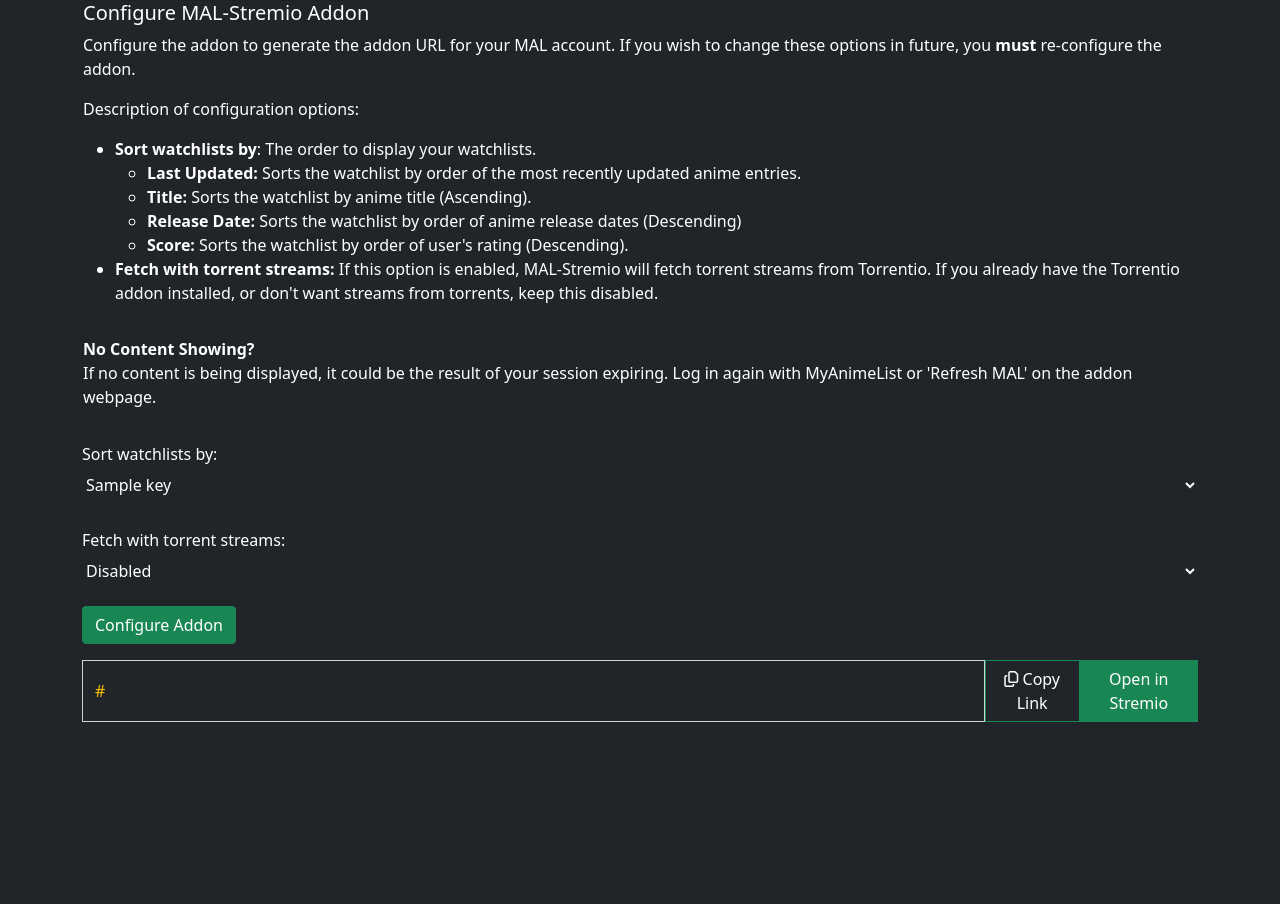
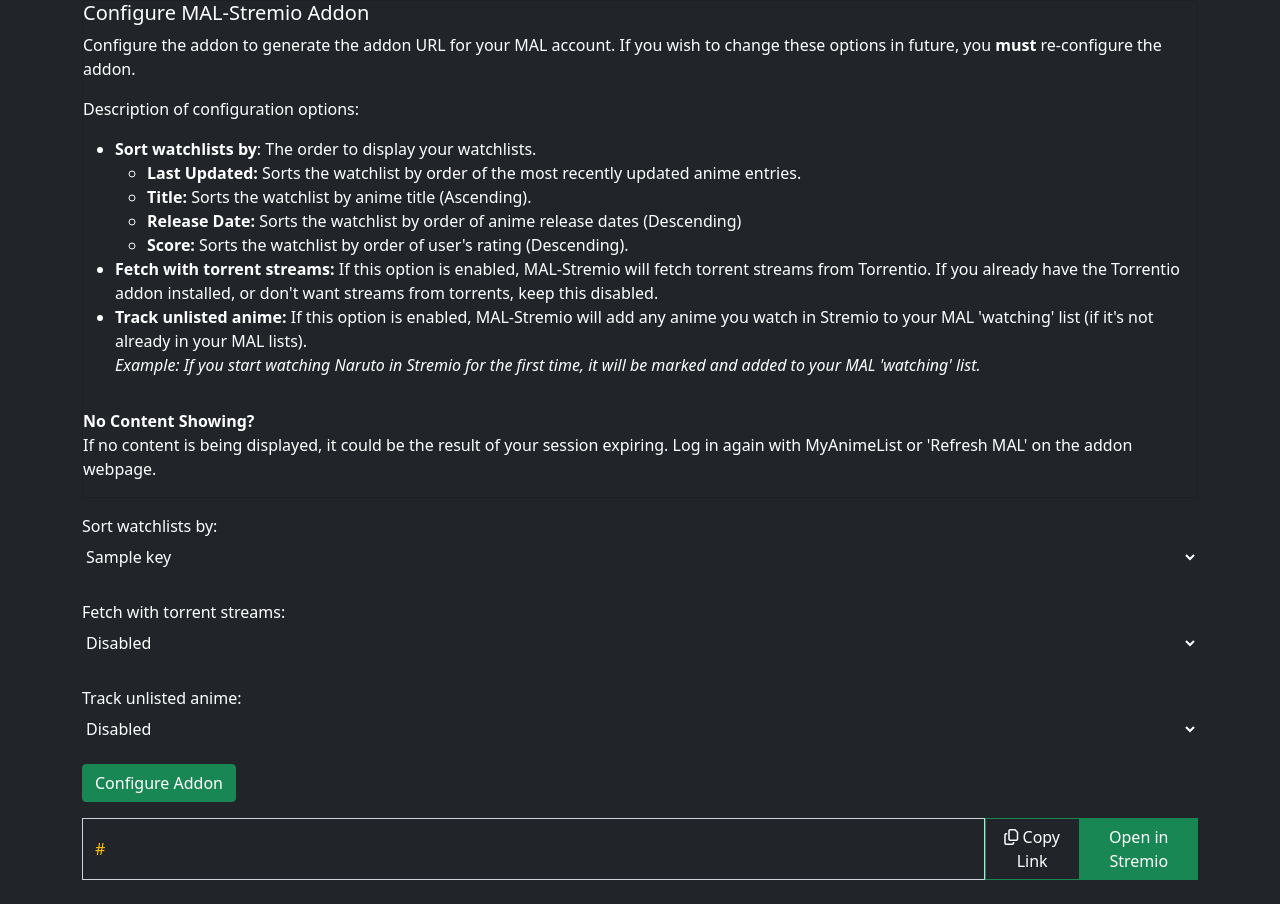
Before and after one commit to SageTendo/mal-stremio-addon, a Flask app: template templates/configure.html in a window 1280 px wide. Shown: the part 100-1004 px from the top of the page. Before the commit the page ends 822 px from the top, so only its background shows below. Run offline with Flask 3, Linux system fonts and the light colour scheme; the template is opened without the code that fills it: most values are stand-ins (such as "Sample title", 1, 10 or a date in 2020).

Commit message:
- Added option to track unlisted anime to configuration page - Added handling option to addon options handler (with docstrings)

```diff
--- a/run.py
+++ b/run.py
@@ -76,6 +76,9 @@ def configure(userID: str = None):
 
 
 def __handle_addon_options(addon_config_options):
+    """
+    Handle addon configuration parameters that are provided by the user through the configuration page
+    """
     options = {}
     if addon_config_options.get('sort_watchlist') in config.SORT_OPTIONS.values():
         options['sort_watchlist'] = addon_config_options.get('sort_watchlist')
@@ -86,6 +89,11 @@ def __handle_addon_options(addon_config_options):
         options['fetch_streams'] = True
     else:
         options['fetch_streams'] = False
+
+    if addon_config_options.get('track_unlisted_anime', '') == 'true':
+        options['track_unlisted_anime'] = True
+    else:
+        options['track_unlisted_anime'] = False
     return options
 
 
--- a/templates/configure.html
+++ b/templates/configure.html
@@ -58,6 +58,13 @@
                 If you already have the Torrentio addon installed, or don't want streams from torrents, keep this
                 disabled.
             </li>
+            <li>
+                <b>Track unlisted anime:</b> If this option is enabled, MAL-Stremio will add any anime you watch in
+                Stremio to your MAL 'watching' list (if it's not already in your MAL lists).
+                <br>
+                <i>Example: If you start watching Naruto in Stremio for the first time, it will be marked and added to
+                    your MAL 'watching' list.</i>
+            </li>
         </ul>
 
         <div class="note mt-3 mb-3">
@@ -90,6 +97,15 @@
             <option value="true" {% if selected_value == True %}selected{% endif %}>Enabled</option>
         </select>
 
+        <br>
+        <label for="track_unlisted">Track unlisted anime:</label>
+        <select id="track_unlisted_anime" name="track_unlisted_anime" class="form-control-plaintext bg-dark text-white"
+                aria-label="Default select example">
+            {% set selected_value = user.get('track_unlisted_anime', False) %}
+            <option value="false" {% if selected_value == False %}selected{% endif %}>Disabled</option>
+            <option value="true" {% if selected_value == True %}selected{% endif %}>Enabled</option>
+        </select>
+
         <button class="btn btn-success mt-3" type="submit" value="Submit">
             Configure Addon
         </button>
```
